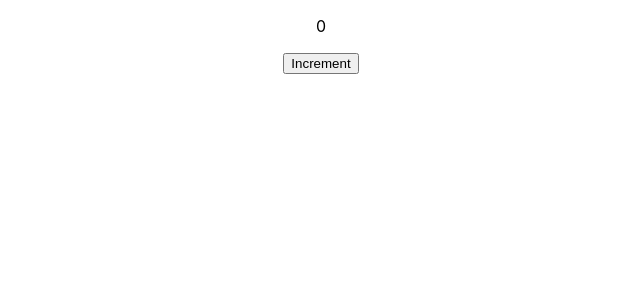
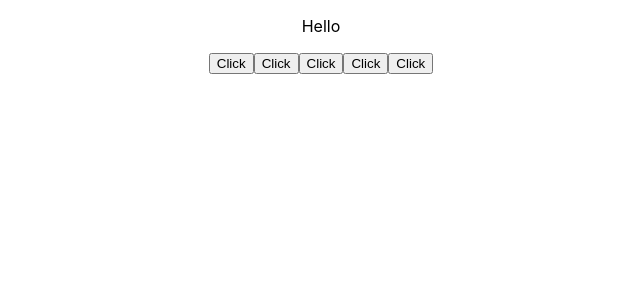
Before and after one commit to rahulak18/React-series, a React (Create React App) app in the folder ReactTutorial/my-app/: page / in a window 1280 px wide. Shown: the top 300 px of the page, without its empty margins (319-959 px from the left). Built offline with nearby package versions, Linux system fonts and the light colour scheme.

Commit message:
14 Event handlers and this keyword

```diff
--- a/ReactTutorial/my-app/src/App.js
+++ b/ReactTutorial/my-app/src/App.js
@@ -1,11 +1,10 @@
 import './App.css';
-import Counter from './Counter';
+import MessageDisplay from './MessageDisplay';
 
 function App() {
   return (
     <div className="App">
-
-      <Counter />
+      <MessageDisplay />
     </div>
   );
 }
--- /dev/null
+++ b/ReactTutorial/my-app/src/MessageDisplay.js
@@ -0,0 +1,55 @@
+import React, { Component } from 'react'
+
+export default class MessageDisplay extends Component {
+
+    // Binding this keyword while handling events in the class components
+    // There are 4 approaches (3rd and 4th approach are recommended to use)
+
+    constructor(props) {
+        super(props)
+
+        this.state = {
+            message: 'Hello'
+        }
+
+        this.handleOnClick = this.handleOnClick.bind(this);
+    }
+
+    // handleOnClick() {
+    //     this.setState({
+    //         message: 'Button clicked'
+    //     })
+    // }
+
+
+    // for the 4th approach
+    handleOnClick = () => {
+        this.setState({
+            message: 'Button clickedd'
+        })
+    }
+
+    render() {
+        return (
+            <div>
+                <p>{this.state.message}</p>
+
+                {/* Normally this binding in the event handler wont work because this keyword will be undefined here */}
+                <button onClick={this.handleOnClick}>Click</button>
+
+                {/* 1st approach - works perfectly but not recommended to use*/}
+                <button onClick={this.handleOnClick.bind(this)}>Click</button>
+
+                {/* 2nd approach - works perfectly but not recommended to use */}
+                <button onClick={() => { this.handleOnClick() }}>Click</button>
+
+                {/* 3rd approach - bind this keyword in the constructor, recommended as official documentation suggest this method */}
+                <button onClick={this.handleOnClick}>Click</button>
+
+                {/* 4th approach - define handling function as arrow function, recommended to use */}
+                <button onClick={this.handleOnClick}>Click</button>
+
+            </div>
+        )
+    }
+}
```
